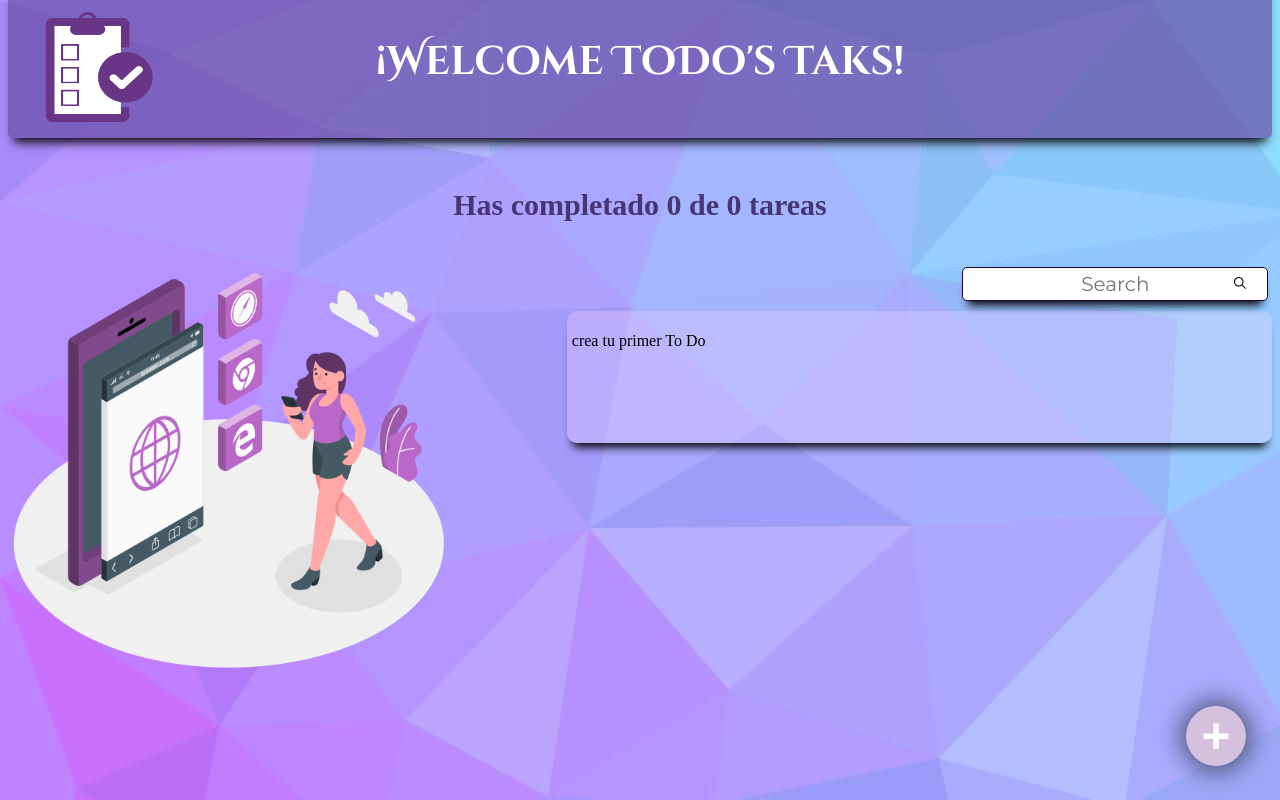
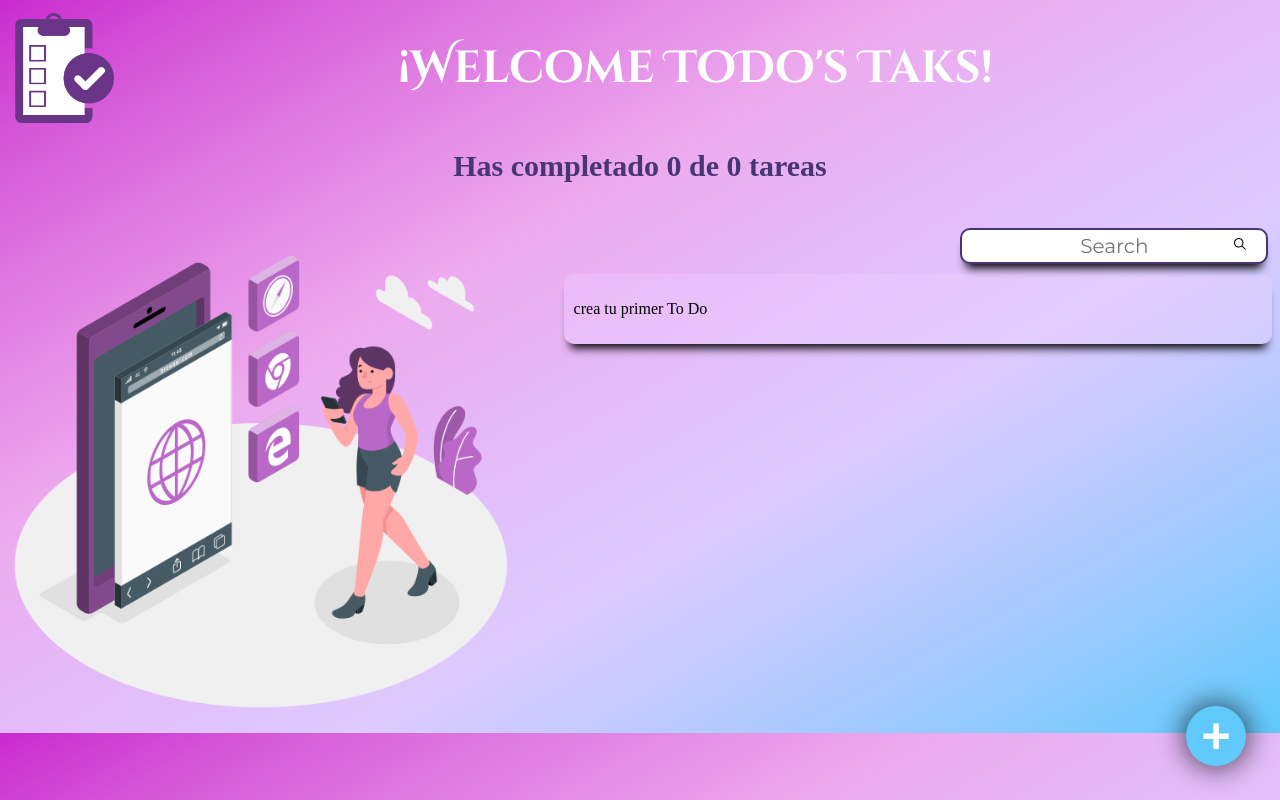
Before and after one commit to lis95/app-todo, a React (Create React App) app: page / in a window 1280 px wide. Built offline with nearby package versions, Linux system fonts and the light colour scheme.

Commit message:
setting project

```diff
--- a/src/App.css
+++ b/src/App.css
@@ -2,7 +2,8 @@
   text-align: center;
 }
 body {
-  background-image: url("./img/fondo.jpg");
+ /* background-image: url("./img/fondo.jpg");*/
+ background-image: linear-gradient(to right bottom, #ca2acf, #d454d7, #dd73df, #e58fe7, #edaaee, #e6b5f6, #e1c0fb, #ddcaff, #c4caff, #a7caff, #85caff, #5fcafb);
  }
 
 .App-logo {
--- a/src/Component/HeaderToDo.js
+++ b/src/Component/HeaderToDo.js
@@ -4,7 +4,6 @@ import logo from "../img/logo.png";
 
 function HeaderToDo () {
     return (
-
         <div className="HeaderToDo">
            <img className="logo" src={logo} alt=""/>
            <h1 className="HeaderTitle">¡Welcome ToDo's Taks!</h1>
--- a/src/Component/ToDoForm.js
+++ b/src/Component/ToDoForm.js
@@ -4,7 +4,6 @@ import "../styles/ToDoForm.css";
 
 function ToDoForm () {
     const [NewToDoValue, setNewToDoValue] = React.useState('');
-
     const {
         addToDo,
         setOpenModal,
@@ -13,6 +12,7 @@ function ToDoForm () {
     const onChange = (event) => {
         setNewToDoValue(event.target.value);
     };
+
 
     const onCancel = () => {
         setOpenModal(false);
@@ -23,6 +23,7 @@ function ToDoForm () {
         addToDo(NewToDoValue)
         setOpenModal(false);
     }
+
     return (
         <React.Fragment>
             <form onSubmit={onSubmit} className="FormTask">
@@ -41,6 +42,7 @@ function ToDoForm () {
                     </button>
                     <button className="Button_Agregar"
                         type="submit"
+                        disabled={!NewToDoValue}
                     >
                         Agregar
                     </button>
--- a/src/Component/ToDoList.js
+++ b/src/Component/ToDoList.js
@@ -6,9 +6,9 @@ import task from "../img/task.png";
 function ToDoList(props) {
     return(
 
-        <div>
+        <div className="Box">
             <img className="imageTask" src={task} alt="all"/>
-            <section  className="Caja">
+            <section  className="Container_list">
                 <ul className="ToDoList">
                     {props.children}
                 </ul>
--- a/src/styles/HeaderToDo.css
+++ b/src/styles/HeaderToDo.css
@@ -1,14 +1,6 @@
 .HeaderToDo{
     display: flex;
-    justify-content: space-between;
-    background-color: rgba(103,78,167, 0.7);
-    text-align: center;
-    padding: 30px;
-    position: relative;
-    bottom: 30px;
-    height: 100px;
-    border-radius: 5px;
-    box-shadow: 0px 10px 10px -6px black;
+    align-items: flex-end;
 }
 
 .HeaderTitle{
@@ -16,14 +8,13 @@
     justify-content: center;
     width: 100%;
     color: white;
-    font-size: 40px;
+    font-size: 45px;
     font-family: 'Cinzel Decorative', cursive;
 }
 
 .logo{
+    display: flex;
     width:120px;
     height:120px;
-    display: flex;
-    position: absolute;
     margin: 0;
 }
--- a/src/styles/ToDoButton.css
+++ b/src/styles/ToDoButton.css
@@ -2,12 +2,12 @@
  width: 60px;
  height: 60px;
  border-radius: 50%;
- background-color: #D3C1DD	;
+ background-color: #5FCAFB	;
  box-shadow: 0px 0px 24px 4px rgba(9,9,10,0.55);
  -webkit-box-shadow: 0px 0px 24px 5px rgba(9,9,10,0.55);
  -moz-box-shadow: 1px 3px 24px 2px rgba(9,9,10,0.55); transform:rotate(0);
  transition: .3s ease;
- align-items: center;
+ align-items: end;
  cursor: pointer;
  position: fixed;
  bottom: 24px;
@@ -23,6 +23,6 @@
 }
 
 .TodoButton:hover {
-    background-color: rgba(103,78,167);
+    background-color: #CA2ACF;
     transform: rotate(270deg);
 }
--- a/src/styles/ToDoForm.css
+++ b/src/styles/ToDoForm.css
@@ -9,12 +9,16 @@
 }
 
 .WriteTask{
-    height: 100px;
-    width: 250px;
+    height: 250px;
+    width: 300px;
     font-size: 20px;
     padding: 10px;
     border-radius: 10px;
     border: 2px solid rgb(83, 19, 64);
+}
+
+.WriteTask:focus, input:focus{
+    outline: none;
 }
 
 
@@ -38,6 +42,7 @@ button{
     background: #FE642E;
     transform: scale(1.1);
     transition: .5s ease;
+    cursor: pointer;
 }
 
 .Button_Agregar{
@@ -47,7 +52,14 @@ button{
     border: 1px solid #0431B4;
     box-shadow: 0px 0px 24px 4px rgba(9,9,10,0.55);
     transition: transform .5s;
-
+    cursor: pointer;
+}
+.Button_Agrega:disabled,
+button[disabled]{
+  border: 1px solid #999999;
+  background-color: #cccccc;
+  color: #666666;
+  cursor: default;
 }
 
 .Button_Agregar:hover{
--- a/src/styles/ToDoItem.css
+++ b/src/styles/ToDoItem.css
@@ -5,11 +5,10 @@
     display: flex;
     justify-content: center;
     align-items: center;
-    margin-top: 24px;
     padding: 5px;
     border-radius:10px;
     box-shadow: 0px 10px 10px -6px black;
-    transition: transform .5s;
+    transition: transform ToDoList.5s;
     font-size: 20px;
     font-family: 'Roboto', sans-serif;
      }
--- a/src/styles/ToDoList.css
+++ b/src/styles/ToDoList.css
@@ -1,21 +1,31 @@
-
-.Caja{
-    display: inline;
+.Box {
+    display:flex;
+    width: 100%;
+}
+.ToDoList {
+ margin: 0;
+}
+.ToDoItem {
+ margin: 0 0 20px 0;
+}
+.Container_list{
+    justify-content: flex-end;
+    width: 60%;
+    height: fit-content;
     border-radius: 10px;
-    padding: 5px;
-    width: 55%;
-    margin: auto;
     background-color: rgba(242, 213, 255, 0.3);
     box-shadow: 0px 10px 10px -6px black;
-    float: right;
+}
+.imageTask {
+    padding: 0 50px 0 0;
+    margin: -55px 0 0 0;
 }
 
 ul{
-    padding: 0 0 56px 0;
+    padding: 10px;
     list-style: none;
 }
  img{
-     width: 35%;
-     margin-top: -70px;
-     justify-content: center;
+     justify-content: flex-start;
+     width: 40%;
  }
--- a/src/styles/ToDoSearch.css
+++ b/src/styles/ToDoSearch.css
@@ -15,13 +15,15 @@
 .ButtonSearch{
     height: 30px;
     width: 300px;
-    position: relative;
     background-color: rgb(255, 255, 255);
-    border: 1px solid #250033;
+    border: 2px solid #473673;
     box-shadow: 0px 10px 10px -6px black;
-    border-radius:5px;
+    border-radius: 10px;
     margin: 10px;
     font-size: 20px;
     text-align: center;
     font-family: 'Montserrat';
 }
+.ButtonSearch:focus, input:focus{
+    outline: none;
+}
```
